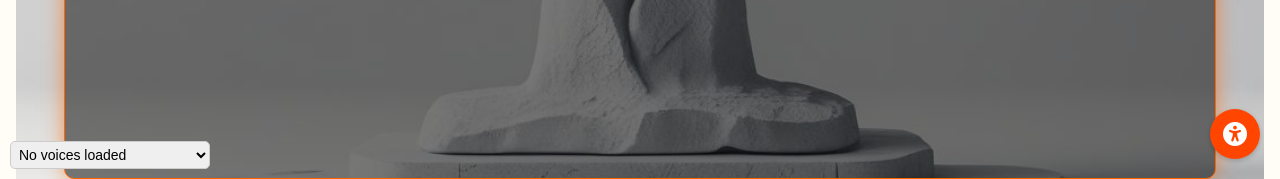
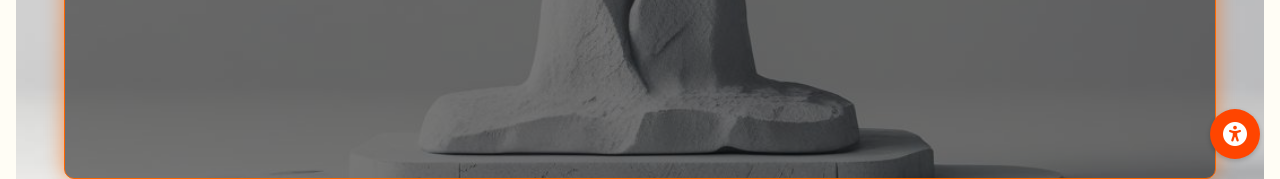
Before and after one commit to carey254/SHIELD, a website: page index.html in a window 1280 px wide. Shown: the part 621-800 px from the top of the page. Drawn offline with Linux system fonts and the light colour scheme.

Commit message:
all changes made

```diff
--- a/index.html
+++ b/index.html
@@ -2117,7 +2117,7 @@ background-color: #e67e22;
         z-index: 1000; /* Ensure it stays above other elements */
       }
       </style>
-      <select id="voices"></select>
+
 <script>
 function loadVoices() {
   var voices = window.speechSynthesis.getVoices();
```
